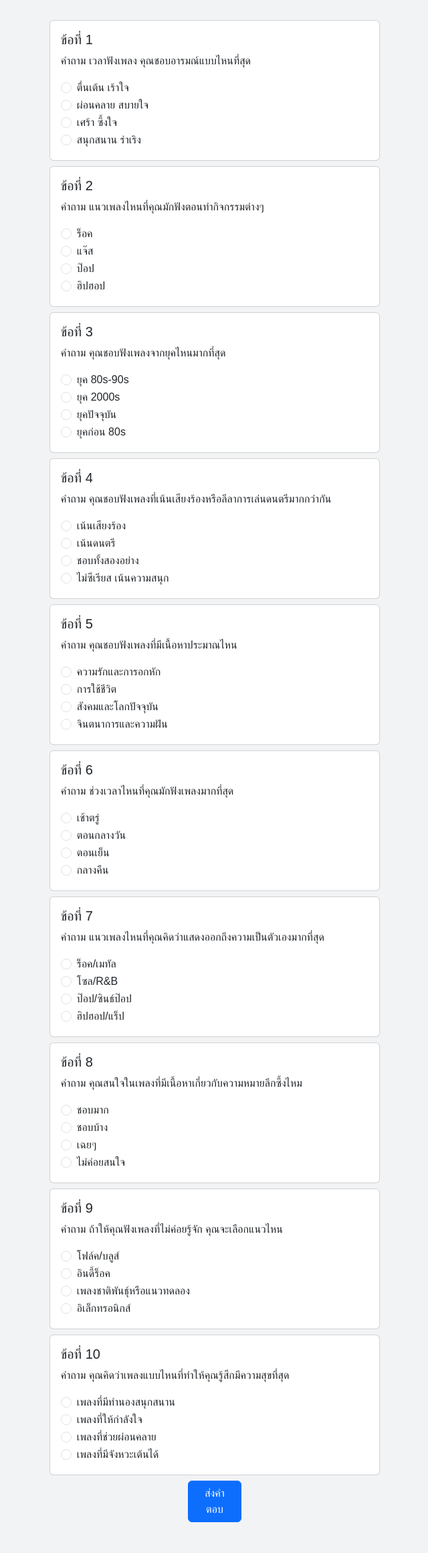
After one commit to Sofiafa26/first, a PHP site: page /quiz.php in a window 1280 px wide. The commit adds this page. Shown: the whole page at 67% size, without its empty margins (319-959 px from the left). Run offline with PHP 8.4, Linux system fonts and the light colour scheme; the visitor is signed in with stand-in values (Sample User, id 1); tables that the repository leaves empty or names only in its code hold one stand-in row (values such as "Sample post").

Commit message:
เปลี่ยนสีหน้าารีจิสและล็อคอิน และใส่คำถามในหน้าควิซ

```diff
--- /dev/null
+++ b/assets/css/home.css
@@ -0,0 +1,127 @@
+body {
+    background-color: #f1f3f5;
+    font-family: 'Arial', sans-serif;
+}
+
+.sidebar {
+    height: 100vh;
+    width: 250px; /* เพิ่มความกว้างที่นี่ */
+    background-color: #343a40;
+    box-shadow: 2px 0 5px rgba(0, 0, 0, 0.1);
+}
+
+
+.sidebar a {
+    color: #ffffff;
+    transition: background-color 0.3s;
+}
+
+.sidebar a:hover {
+    background-color: #495057;
+}
+
+.content {
+    flex-grow: 1;
+    padding: 30px;
+}
+
+.card-home {
+    border: none;
+    border-radius: 15px;
+    transition: transform 0.2s, box-shadow 0.3s;
+    background-color: #b07c33;
+    color: white;
+    padding: 20px;
+}
+.card-home:hover {
+    transform: scale(1.05);
+    box-shadow: 0 10px 30px rgba(0, 0, 0, 0.2);
+}
+
+.table th {
+    background-color: #343a40;
+    color: #ffffff;
+    text-align: center;
+}
+
+.table tbody tr:hover {
+    background-color: #f8f9fa;
+}
+
+.footer {
+    margin-top: auto;
+    text-align: center;
+    padding: 15px 0;
+    background-color: #343a40;
+    color: #ffffff;
+    border-radius: 0 0 15px 15px;
+}
+
+.activity-icon {
+    width: 30px;
+    height: 30px;
+    margin-right: 10px;
+}
+
+.card-title-home {
+    font-size: 1.75rem;
+    font-weight: bold;
+}
+
+.card-text-home {
+    font-size: 2.5rem;
+    font-weight: bold;
+}
+
+/* New styles for header */
+.header {
+    display: flex;
+    justify-content: space-between;
+    align-items: center;
+    margin-bottom: 20px;
+}
+
+.header h2 {
+    font-size: 2rem;
+    color: #343a40;
+}
+
+.search-bar {
+    width: 300px;
+    margin-left: 20px;
+}
+
+.loading-overlay {
+    position: fixed;
+    top: 0;
+    left: 0;
+    right: 0;
+    bottom: 0;
+    background: rgba(255, 255, 255, 0.8);
+    display: flex;
+    justify-content: center;
+    align-items: center;
+    z-index: 9999;
+}
+
+.table-active {
+    background-color: #d3d3d3 !important; /* Change color of selected row */
+}
+
+/* Optional: Dark mode styles */
+.dark-mode {
+    background-color: #343a40;
+    color: white;
+}
+
+.dark-mode .sidebar {
+    background-color: #212529;
+}
+
+.dark-mode .alert {
+    color: white;
+}
+
+.dark-mode .card {
+    background: linear-gradient(135deg, #4a0072, #b07c33);
+}
--- a/assets/css/login.css
+++ b/assets/css/login.css
@@ -1,5 +1,5 @@
 body{
-    background-color: #845691;
+    background-color: hsl(334, 71%, 86%);
 }
 .box-login{
     margin-top: 20vh;
--- a/check_login.php
+++ b/check_login.php
@@ -1,6 +1,4 @@
 <?php
-<?php
-
 session_start();
 
 include "include/include_db_oo.php";
@@ -19,7 +17,7 @@ if($result->num_rows > 0){
             $_SESSION['users_id'] = $row['users_id'];
 
             echo "Login Success";
-            header("Location: index.php");
+            header("Location: home.php");
 
         }
         else{
--- /dev/null
+++ b/quiz.php
@@ -0,0 +1,329 @@
+<?php
+
+session_start();
+
+include('include/include_db_oo.php');
+
+if (!isset($_SESSION['users_id'])) {
+    header('Location: login.php');
+    exit();
+}
+
+
+$user_id = $_SESSION['users_id'];
+
+
+$sql = "SELECT * FROM users WHERE users_id = $user_id";
+$result = $conn->query($sql);
+
+if ($result->num_rows > 0) {
+    $user = $result->fetch_assoc();
+} else {
+    header('Location: login.php');
+    exit();
+}
+
+
+
+
+?>
+
+
+<!DOCTYPE html>
+<html lang="th">
+
+<head>
+    <meta charset="UTF-8">
+    <meta name="viewport" content="width=device-width, initial-scale=1.0">
+    <title>Admin Dashboard</title>
+    <link href="https://cdn.jsdelivr.net/npm/bootstrap@5.3.0/dist/css/bootstrap.min.css" rel="stylesheet">
+    <link rel="stylesheet" href="https://cdnjs.cloudflare.com/ajax/libs/font-awesome/6.0.0-beta3/css/all.min.css" integrity="sha384-k6RqeWeci5ZR/Lv4MR0sA0FfDOMp5b6hP8Q2e6y3g5O8f8fU9qPwh4V9HzD81w5m" crossorigin="anonymous">
+    <link rel="stylesheet" href="assets/css/home.css">
+</head>
+
+<body>
+
+    <div class="d-flex">
+
+        <div class="content">
+
+            <div class="row">
+                <div class="col-lg-5 mx-auto">
+                    <div class="card">
+                        <div class="card-body">
+                            <h5 class="card-title">ข้อที่ 1</h5>
+                            <p class="card-text">คำถาม เวลาฟังเพลง คุณชอบอารมณ์แบบไหนที่สุด</p>
+                            <div class="form-check">
+                                <input class="form-check-input" type="radio" name="q1" value="a" id="flexRadioDefault1">
+                                <label class="form-check-label" for="flexRadioDefault1">ตื่นเต้น เร้าใจ</label>
+                            </div>
+                            <div class="form-check">
+                                <input class="form-check-input" type="radio" name="q1" value="b" id="flexRadioDefault2">
+                                <label class="form-check-label" for="flexRadioDefault2">ผ่อนคลาย สบายใจ</label>
+                            </div>
+                            <div class="form-check">
+                                <input class="form-check-input" type="radio" name="q1" value="c" id="flexRadioDefault3">
+                                <label class="form-check-label" for="flexRadioDefault3">เศร้า ซึ้งใจ</label>
+                            </div>
+                            <div class="form-check">
+                                <input class="form-check-input" type="radio" name="q1" value="d" id="flexRadioDefault4">
+                                <label class="form-check-label" for="flexRadioDefault4">สนุกสนาน ร่าเริง</label>
+                            </div>
+                        </div>
+                    </div>
+                </div>
+            </div>
+
+            <div class="row mt-2">
+                <div class="col-lg-5 mx-auto">
+                    <div class="card">
+                        <div class="card-body">
+                            <h5 class="card-title">ข้อที่ 2</h5>
+                            <p class="card-text">คำถาม แนวเพลงไหนที่คุณมักฟังตอนทำกิจกรรมต่างๆ</p>
+                            <div class="form-check">
+                                <input class="form-check-input" type="radio" name="q2" value="a" id="flexRadioDefault1">
+                                <label class="form-check-label" for="flexRadioDefault1">ร็อค</label>
+                            </div>
+                            <div class="form-check">
+                                <input class="form-check-input" type="radio" name="q2" value="b" id="flexRadioDefault2">
+                                <label class="form-check-label" for="flexRadioDefault2">แจ๊ส</label>
+                            </div>
+                            <div class="form-check">
+                                <input class="form-check-input" type="radio" name="q2" value="c" id="flexRadioDefault3">
+                                <label class="form-check-label" for="flexRadioDefault3">ป๊อป</label>
+                            </div>
+                            <div class="form-check">
+                                <input class="form-check-input" type="radio" name="q2" value="d" id="flexRadioDefault4">
+                                <label class="form-check-label" for="flexRadioDefault4">ฮิปฮอป</label>
+                            </div>
+                        </div>
+                    </div>
+                </div>
+            </div>
+
+            <div class="row mt-2">
+                <div class="col-lg-5 mx-auto">
+                    <div class="card">
+                        <div class="card-body">
+                            <h5 class="card-title">ข้อที่ 3</h5>
+                            <p class="card-text">คำถาม คุณชอบฟังเพลงจากยุคไหนมากที่สุด</p>
+                            <div class="form-check">
+                                <input class="form-check-input" type="radio" name="q3" value="a" id="flexRadioDefault1">
+                                <label class="form-check-label" for="flexRadioDefault1">ยุค 80s-90s</label>
+                            </div>
+                            <div class="form-check">
+                                <input class="form-check-input" type="radio" name="q3" value="b" id="flexRadioDefault2">
+                                <label class="form-check-label" for="flexRadioDefault2">ยุค 2000s</label>
+                            </div>
+                            <div class="form-check">
+                                <input class="form-check-input" type="radio" name="q3" value="c" id="flexRadioDefault3">
+                                <label class="form-check-label" for="flexRadioDefault3">ยุคปัจจุบัน</label>
+                            </div>
+                            <div class="form-check">
+                                <input class="form-check-input" type="radio" name="q3" value="d" id="flexRadioDefault4">
+                                <label class="form-check-label" for="flexRadioDefault4">ยุคก่อน 80s</label>
+                            </div>
+                        </div>
+                    </div>
+                </div>
+            </div>
+
+            <div class="row mt-2">
+                <div class="col-lg-5 mx-auto">
+                    <div class="card">
+                        <div class="card-body">
+                            <h5 class="card-title">ข้อที่ 4</h5>
+                            <p class="card-text">คำถาม คุณชอบฟังเพลงที่เน้นเสียงร้องหรือลีลาการเล่นดนตรีมากกว่ากัน</p>
+                            <div class="form-check">
+                                <input class="form-check-input" type="radio" name="q4" value="a" id="flexRadioDefault1">
+                                <label class="form-check-label" for="flexRadioDefault1">เน้นเสียงร้อง</label>
+                            </div>
+                            <div class="form-check">
+                                <input class="form-check-input" type="radio" name="q4" value="b" id="flexRadioDefault2">
+                                <label class="form-check-label" for="flexRadioDefault2">เน้นดนตรี</label>
+                            </div>
+                            <div class="form-check">
+                                <input class="form-check-input" type="radio" name="q4" value="c" id="flexRadioDefault3">
+                                <label class="form-check-label" for="flexRadioDefault3">ชอบทั้งสองอย่าง</label>
+                            </div>
+                            <div class="form-check">
+                                <input class="form-check-input" type="radio" name="q4" value="d" id="flexRadioDefault4">
+                                <label class="form-check-label" for="flexRadioDefault4">ไม่ซีเรียส เน้นความสนุก</label>
+                            </div>
+                        </div>
+                    </div>
+                </div>
+            </div>
+
+            <div class="row mt-2">
+                <div class="col-lg-5 mx-auto">
+                    <div class="card">
+                        <div class="card-body">
+                            <h5 class="card-title">ข้อที่ 5</h5>
+                            <p class="card-text">คำถาม คุณชอบฟังเพลงที่มีเนื้อหาประมาณไหน</p>
+                            <div class="form-check">
+                                <input class="form-check-input" type="radio" name="q5" value="a" id="flexRadioDefault1">
+                                <label class="form-check-label" for="flexRadioDefault1">ความรักและการอกหัก</label>
+                            </div>
+                            <div class="form-check">
+                                <input class="form-check-input" type="radio" name="q5" value="b" id="flexRadioDefault2">
+                                <label class="form-check-label" for="flexRadioDefault2"> การใช้ชีวิต</label>
+                            </div>
+                            <div class="form-check">
+                                <input class="form-check-input" type="radio" name="q5" value="c" id="flexRadioDefault3">
+                                <label class="form-check-label" for="flexRadioDefault3">สังคมและโลกปัจจุบัน</label>
+                            </div>
+                            <div class="form-check">
+                                <input class="form-check-input" type="radio" name="q5" value="d" id="flexRadioDefault4">
+                                <label class="form-check-label" for="flexRadioDefault4">จินตนาการและความฝัน</label>
+                            </div>
+                        </div>
+                    </div>
+                </div>
+            </div>
+
+            <div class="row mt-2">
+                <div class="col-lg-5 mx-auto">
+                    <div class="card">
+                        <div class="card-body">
+                            <h5 class="card-title">ข้อที่ 6</h5>
+                            <p class="card-text">คำถาม ช่วงเวลาไหนที่คุณมักฟังเพลงมากที่สุด</p>
+                            <div class="form-check">
+                                <input class="form-check-input" type="radio" name="q6" value="a" id="flexRadioDefault1">
+                                <label class="form-check-label" for="flexRadioDefault1">เช้าตรู่</label>
+                            </div>
+                            <div class="form-check">
+                                <input class="form-check-input" type="radio" name="q6" value="b" id="flexRadioDefault2">
+                                <label class="form-check-label" for="flexRadioDefault2">ตอนกลางวัน</label>
+                            </div>
+                            <div class="form-check">
+                                <input class="form-check-input" type="radio" name="q6" value="c" id="flexRadioDefault3">
+                                <label class="form-check-label" for="flexRadioDefault3">ตอนเย็น</label>
+                            </div>
+                            <div class="form-check">
+                                <input class="form-check-input" type="radio" name="q6" value="d" id="flexRadioDefault4">
+                                <label class="form-check-label" for="flexRadioDefault4">กลางคืน</label>
+                            </div>
+                        </div>
+                    </div>
+                </div>
+            </div>
+
+            <div class="row mt-2">
+                <div class="col-lg-5 mx-auto">
+                    <div class="card">
+                        <div class="card-body">
+                            <h5 class="card-title">ข้อที่ 7</h5>
+                            <p class="card-text">คำถาม แนวเพลงไหนที่คุณคิดว่าแสดงออกถึงความเป็นตัวเองมากที่สุด</p>
+                            <div class="form-check">
+                                <input class="form-check-input" type="radio" name="q7" value="a" id="flexRadioDefault1">
+                                <label class="form-check-label" for="flexRadioDefault1">ร็อค/เมทัล</label>
+                            </div>
+                            <div class="form-check">
+                                <input class="form-check-input" type="radio" name="q7" value="b" id="flexRadioDefault2">
+                                <label class="form-check-label" for="flexRadioDefault2">โซล/R&B</label>
+                            </div>
+                            <div class="form-check">
+                                <input class="form-check-input" type="radio" name="q7" value="c" id="flexRadioDefault3">
+                                <label class="form-check-label" for="flexRadioDefault3"> ป๊อป/ซินธ์ป๊อป</label>
+                            </div>
+                            <div class="form-check">
+                                <input class="form-check-input" type="radio" name="q7" value="d" id="flexRadioDefault4">
+                                <label class="form-check-label" for="flexRadioDefault4">ฮิปฮอป/แร็ป</label>
+                            </div>
+                        </div>
+                    </div>
+                </div>
+            </div>
+
+            <div class="row mt-2">
+                <div class="col-lg-5 mx-auto">
+                    <div class="card">
+                        <div class="card-body">
+                            <h5 class="card-title">ข้อที่ 8</h5>
+                            <p class="card-text">คำถาม คุณสนใจในเพลงที่มีเนื้อหาเกี่ยวกับความหมายลึกซึ้งไหม</p>
+                            <div class="form-check">
+                                <input class="form-check-input" type="radio" name="q8" value="a" id="flexRadioDefault1">
+                                <label class="form-check-label" for="flexRadioDefault1"> ชอบมาก</label>
+                            </div>
+                            <div class="form-check">
+                                <input class="form-check-input" type="radio" name="q8" value="b" id="flexRadioDefault2">
+                                <label class="form-check-label" for="flexRadioDefault2">ชอบบ้าง</label>
+                            </div>
+                            <div class="form-check">
+                                <input class="form-check-input" type="radio" name="q8" value="c" id="flexRadioDefault3">
+                                <label class="form-check-label" for="flexRadioDefault3"> เฉยๆ</label>
+                            </div>
+                            <div class="form-check">
+                                <input class="form-check-input" type="radio" name="q8" value="d" id="flexRadioDefault4">
+                                <label class="form-check-label" for="flexRadioDefault4">ไม่ค่อยสนใจ</label>
+                            </div>
+                        </div>
+                    </div>
+                </div>
+            </div>
+
+            <div class="row mt-2">
+                <div class="col-lg-5 mx-auto">
+                    <div class="card">
+                        <div class="card-body">
+                            <h5 class="card-title">ข้อที่ 9</h5>
+                            <p class="card-text">คำถาม ถ้าให้คุณฟังเพลงที่ไม่ค่อยรู้จัก คุณจะเลือกแนวไหน</p>
+                            <div class="form-check">
+                                <input class="form-check-input" type="radio" name="q9" value="a" id="flexRadioDefault1">
+                                <label class="form-check-label" for="flexRadioDefault1">โฟล์ค/บลูส์</label>
+                            </div>
+                            <div class="form-check">
+                                <input class="form-check-input" type="radio" name="q9" value="b" id="flexRadioDefault2">
+                                <label class="form-check-label" for="flexRadioDefault2">อินดี้ร็อค</label>
+                            </div>
+                            <div class="form-check">
+                                <input class="form-check-input" type="radio" name="q9" value="c" id="flexRadioDefault3">
+                                <label class="form-check-label" for="flexRadioDefault3">เพลงชาติพันธุ์หรือแนวทดลอง</label>
+                            </div>
+                            <div class="form-check">
+                                <input class="form-check-input" type="radio" name="q9" value="d" id="flexRadioDefault4">
+                                <label class="form-check-label" for="flexRadioDefault4">อิเล็กทรอนิกส์</label>
+                            </div>
+                        </div>
+                    </div>
+                </div>
+            </div>
+
+            <div class="row mt-2">
+                <div class="col-lg-5 mx-auto">
+                    <div class="card">
+                        <div class="card-body">
+                            <h5 class="card-title">ข้อที่ 10</h5>
+                            <p class="card-text">คำถาม คุณคิดว่าเพลงแบบไหนที่ทำให้คุณรู้สึกมีความสุขที่สุด</p>
+                            <div class="form-check">
+                                <input class="form-check-input" type="radio" name="q10" value="a" id="flexRadioDefault1">
+                                <label class="form-check-label" for="flexRadioDefault1">เพลงที่มีทำนองสนุกสนาน</label>
+                            </div>
+                            <div class="form-check">
+                                <input class="form-check-input" type="radio" name="q10" value="b" id="flexRadioDefault2">
+                                <label class="form-check-label" for="flexRadioDefault2">เพลงที่ให้กำลังใจ</label>
+                            </div>
+                            <div class="form-check">
+                                <input class="form-check-input" type="radio" name="q10" value="c" id="flexRadioDefault3">
+                                <label class="form-check-label" for="flexRadioDefault3">เพลงที่ช่วยผ่อนคลาย</label>
+                            </div>
+                            <div class="form-check">
+                                <input class="form-check-input" type="radio" name="q10" value="d" id="flexRadioDefault4">
+                                <label class="form-check-label" for="flexRadioDefault4">เพลงที่มีจังหวะเต้นได้</label>
+                            </div>
+                        </div>
+                    </div>
+                </div>
+            </div>
+
+            <div class="row">
+                <div class="col-lg-1 mx-auto">
+                    <button type="submit" class="btn mb-3 mt-2 btn-primary">ส่งคำตอบ</button>
+                </div>
+            </div>
+        </div>
+    </div>
+
+    <script src="https://code.jquery.com/jquery-3.6.0.min.js"></script>
+    <script src="https://cdn.jsdelivr.net/npm/bootstrap@5.2.3/dist/js/bootstrap.bundle.min.js"></script>
--- a/regis.php
+++ b/regis.php
@@ -66,7 +66,7 @@
 
                 <div class="mb-3">
                     <label for="phone" class="form-label">เบอร์โทรศัพท์</label>
-                    <input type="tel" class="form-control" name="phone" placeholder="เบอร์โทรศัพท์" required>
+                    <input type="tel" class="form-control" name="phoneNumber" placeholder="เบอร์โทรศัพท์" required>
                 </div>
 
                 <div class="mb-3">
```
Also changed, not shown: assets/css/regis.css (+4 -4 lines), home.php (added, +80 -0 lines).
